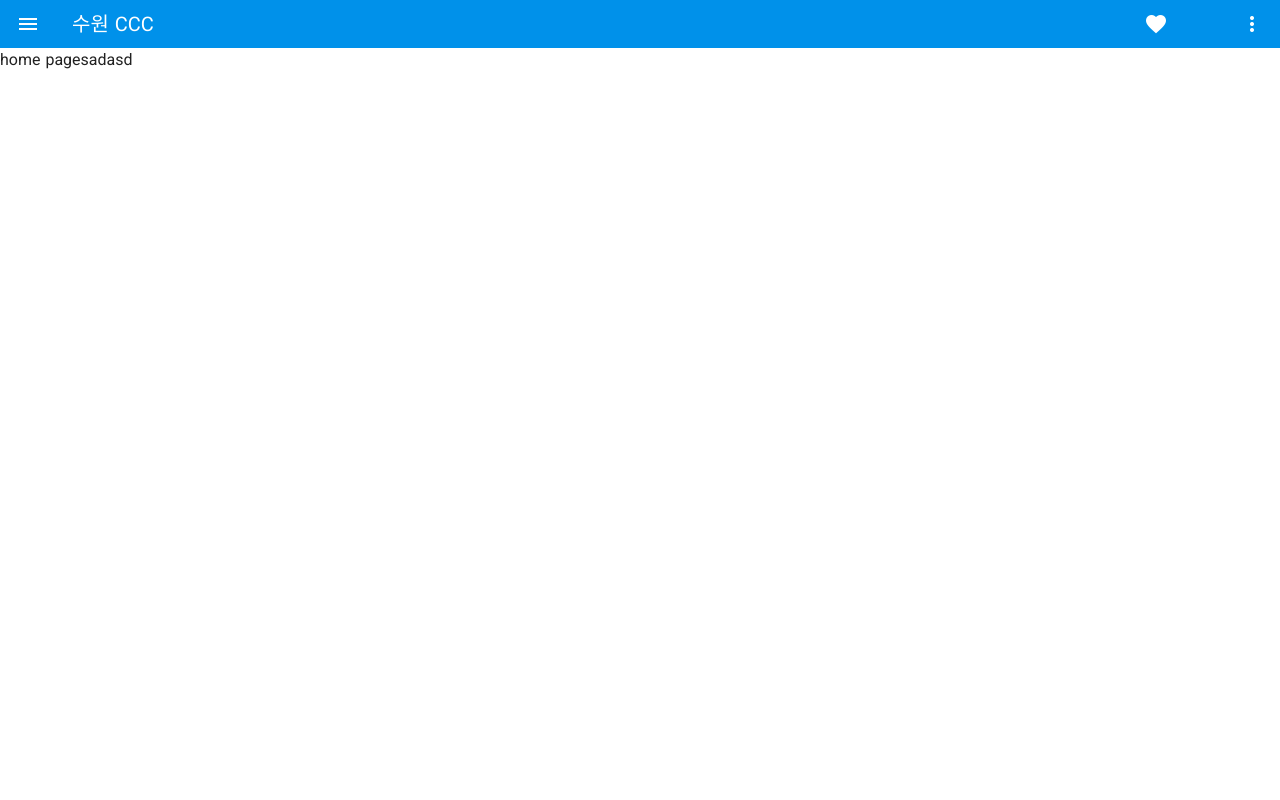
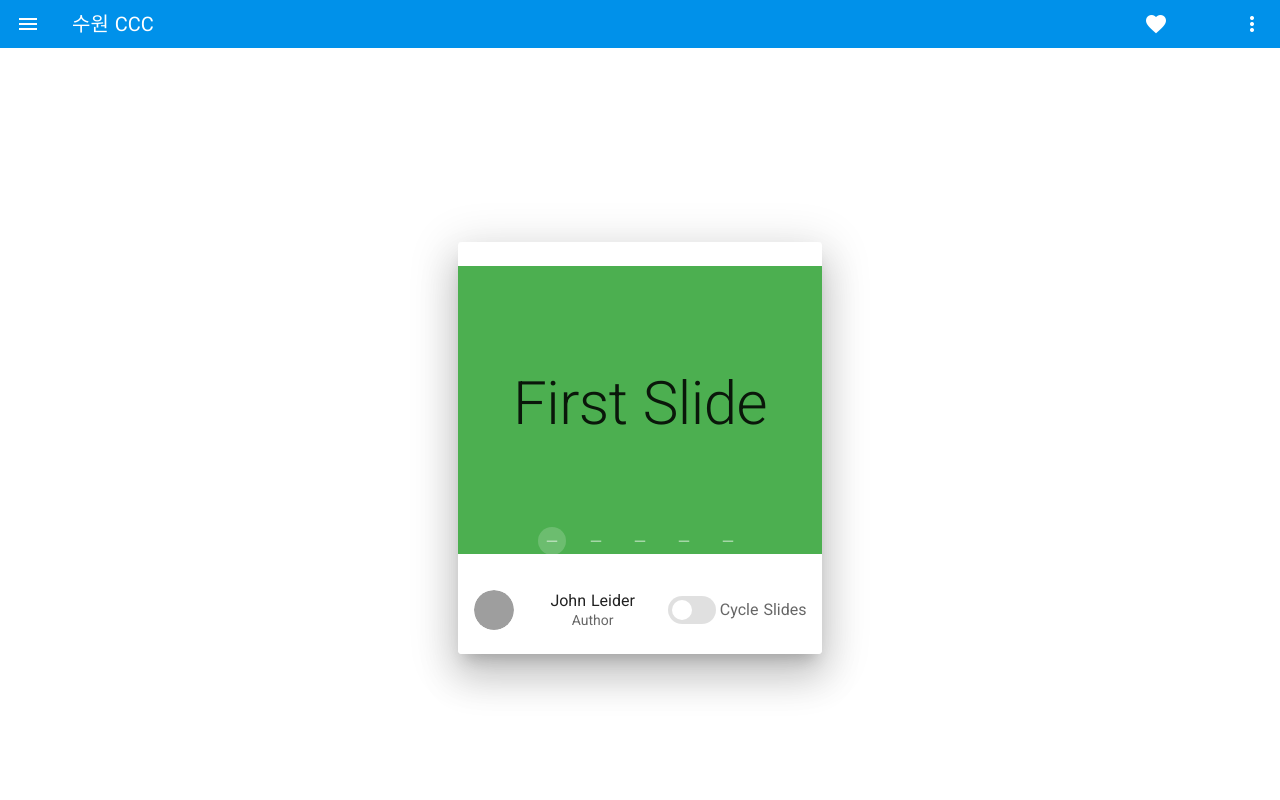
Before and after one commit to peterhyun1234/vue-ForSuwonCCC, a Nuxt app in the folder was-fsc/: page / in a window 1280 px wide. Shown: the top 800 px of the page. Built offline with nearby package versions, Linux system fonts and the light colour scheme; grey boxes are pictures that could not be loaded.

Commit message:
add carousel

```diff
--- a/was-fsc/pages/index.vue
+++ b/was-fsc/pages/index.vue
@@ -1,6 +1,61 @@
 <template>
   <v-app id="inspire">
-    home pagesadasd
+    <v-container grid-list-md>
+      <v-layout row wrap>
+        <v-card
+          elevation="24"
+          max-width="444"
+          class="mx-auto"
+        >
+          <v-system-bar lights-out></v-system-bar>
+          <v-carousel
+            :continuous="false"
+            :cycle="cycle"
+            :show-arrows="false"
+            hide-delimiter-background
+            delimiter-icon="mdi-minus"
+            height="300"
+          >
+            <v-carousel-item
+              v-for="(slide, i) in slides"
+              :key="i"
+            >
+              <v-sheet
+                :color="colors[i]"
+                height="100%"
+                tile
+              >
+                <v-row
+                  class="fill-height"
+                  align="center"
+                  justify="center"
+                >
+                  <div class="display-3">{{ slide }} Slide</div>
+                </v-row>
+              </v-sheet>
+            </v-carousel-item>
+          </v-carousel>
+          <v-list two-line>
+            <v-list-item>
+              <v-list-item-avatar>
+                <v-img src="https://cdn.vuetifyjs.com/images/john.png"></v-img>
+              </v-list-item-avatar>
+              <v-list-item-content>
+                <v-list-item-title>John Leider</v-list-item-title>
+                <v-list-item-subtitle>Author</v-list-item-subtitle>
+              </v-list-item-content>
+              <v-list-item-action>
+                <v-switch
+                  v-model="cycle"
+                  label="Cycle Slides"
+                  inset
+                ></v-switch>
+              </v-list-item-action>
+            </v-list-item>
+          </v-list>
+        </v-card>
+      </v-layout>
+    </v-container>
   </v-app>
 </template>
 
@@ -10,6 +65,23 @@ export default {
   components: {
   },
   data () {
+    return {
+      colors: [
+        'green',
+        'secondary',
+        'yellow darken-4',
+        'red lighten-2',
+        'orange darken-1',
+      ],
+      cycle: false,
+      slides: [
+        'First',
+        'Second',
+        'Third',
+        'Fourth',
+        'Fifth',
+      ],
+    }
   },
 }
 </script>
```
